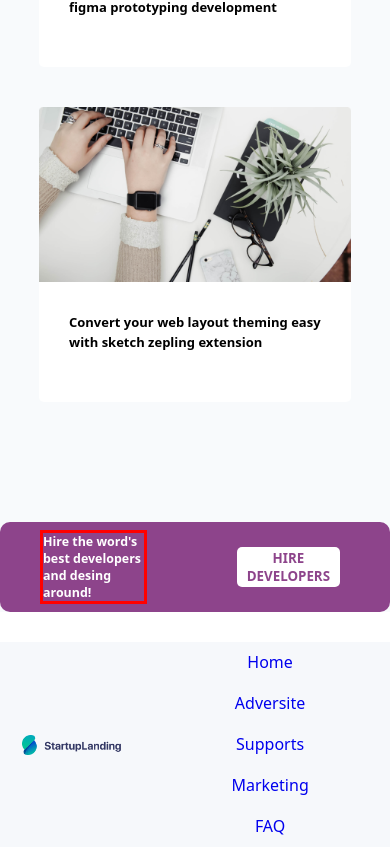
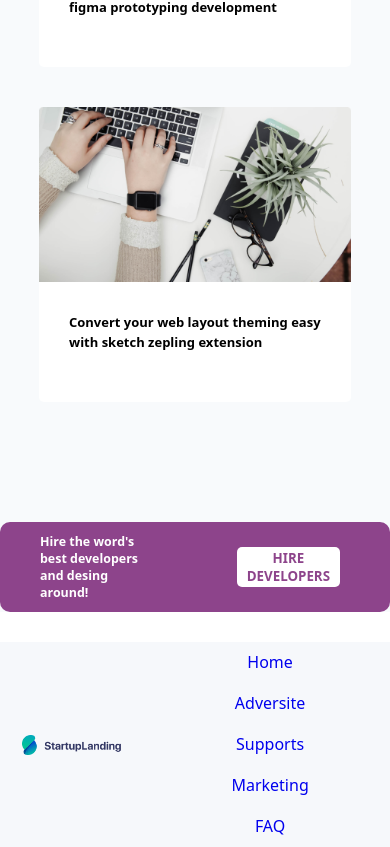
Before and after one commit to JorgeAlbertoLeonJimenez/WebM, a React (Create React App) app: page / in a window 390 px wide. Shown: the part 4783-5630 px from the top of the page. Built offline with nearby package versions, Linux system fonts and the light colour scheme.

Commit message:
Update App.css

```diff
--- a/src/App.css
+++ b/src/App.css
@@ -386,9 +386,8 @@ footer img{
   }
 
   .container-bar div{
-    width: 100%;
+    width: 300px;
     font-size: 15px;
-    border: solid red;
 
   }
 
```
